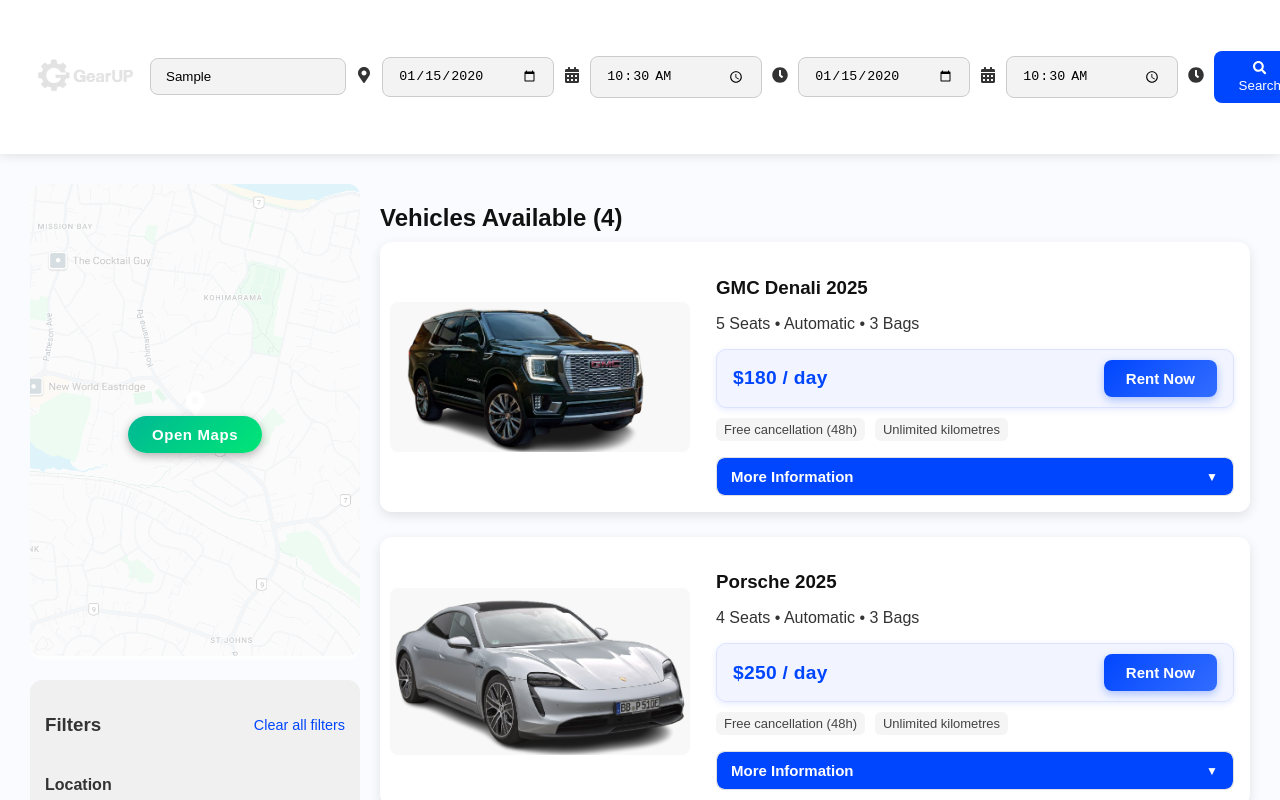
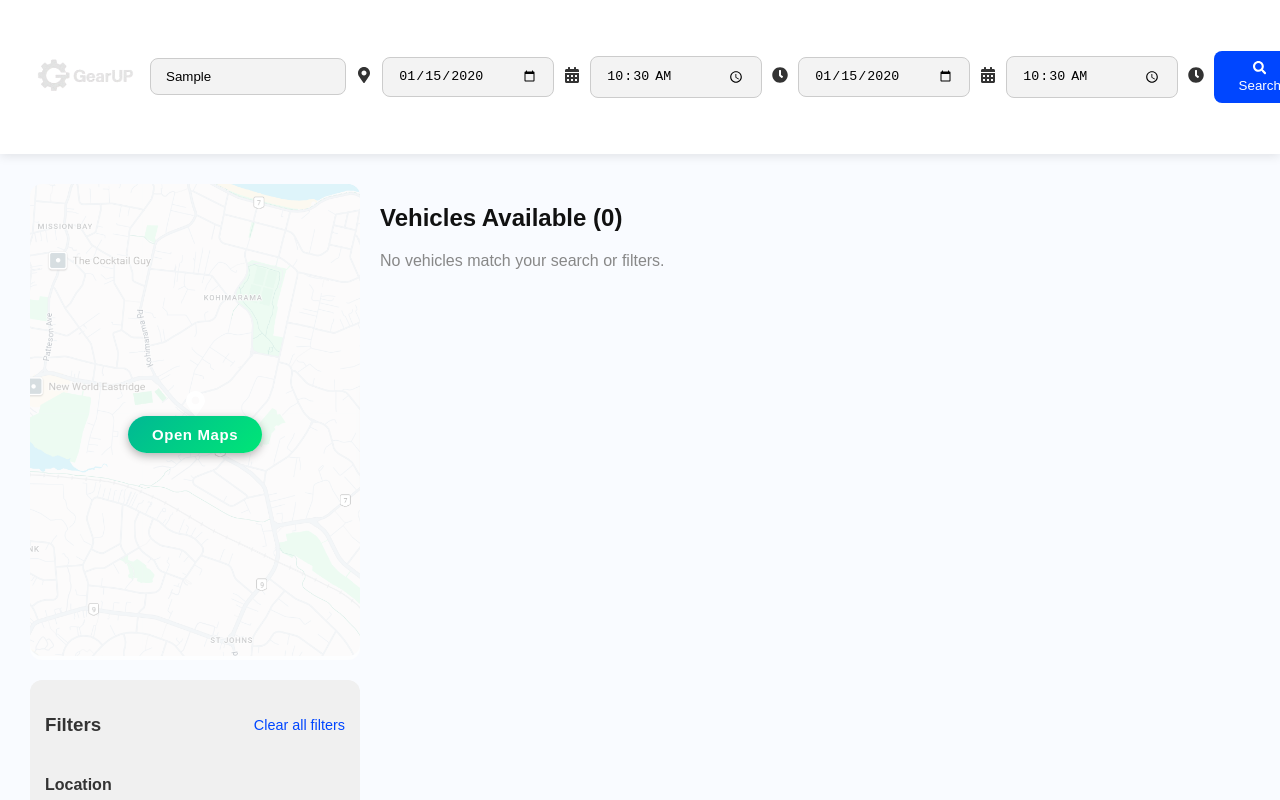
Before and after one commit to Aviyash1/GearUP-Vehicle-Rental-App, a React (Create React App) app in the folder avi/search-page/: page / in a window 1280 px wide. Both pictures are taken after typing "Sample", "2020-01-15", "10:30", "2020-01-15", "10:30" into the empty fields and a click on the button "Search". Shown: the top 800 px of the page. Built offline with nearby package versions, Linux system fonts and the light colour scheme.

Commit message:
Added search support

```diff
--- a/avi/search-page/src/SearchPage.js
+++ b/avi/search-page/src/SearchPage.js
@@ -8,7 +8,7 @@ import logoImage from "./images/logo.png";
 import { FaMapMarkerAlt, FaCalendarAlt, FaClock, FaSearch } from "react-icons/fa";
 
 function SearchPage() {
-  // Sample car data
+  // All car listings (simulated data)
   const allCars = [
     {
       id: 1,
@@ -18,6 +18,8 @@ function SearchPage() {
       bags: 3,
       price: 180,
       location: "Auckland",
+      availableFrom: "2025-11-11T08:00",
+      availableTo: "2025-11-25T23:00",
       image: gmcImage,
     },
     {
@@ -28,6 +30,8 @@ function SearchPage() {
       bags: 3,
       price: 250,
       location: "Queenstown",
+      availableFrom: "2025-11-10T10:00",
+      availableTo: "2025-11-20T22:00",
       image: porscheImage,
     },
     {
@@ -38,6 +42,8 @@ function SearchPage() {
       bags: 2,
       price: 300,
       location: "Auckland",
+      availableFrom: "2025-11-15T09:00",
+      availableTo: "2025-12-01T21:00",
       image: mercedesImage,
     },
     {
@@ -48,17 +54,24 @@ function SearchPage() {
       bags: 3,
       price: 150,
       location: "Queenstown",
+      availableFrom: "2025-11-01T07:00",
+      availableTo: "2025-11-30T23:00",
       image: gmcImage,
     },
   ];
 
   // States
-  const [cars, setCars] = useState(allCars);
+  const [cars] = useState(allCars);
+  const [pickupLocation, setPickupLocation] = useState("");
+  const [pickupDate, setPickupDate] = useState("");
+  const [pickupTime, setPickupTime] = useState("");
+  const [returnDate, setReturnDate] = useState("");
+  const [returnTime, setReturnTime] = useState("");
   const [locationFilter, setLocationFilter] = useState([]);
   const [transmissionFilter, setTransmissionFilter] = useState([]);
   const [priceFilter, setPriceFilter] = useState([]);
 
-  // Filter logic
+  // Filter toggle handler
   const handleFilterChange = (filterType, value) => {
     const updateFilter = (prev) =>
       prev.includes(value)
@@ -70,12 +83,16 @@ function SearchPage() {
     if (filterType === "price") setPriceFilter(updateFilter);
   };
 
-  const filteredCars = allCars.filter((car) => {
+  // Main filtering logic
+  const filteredCars = cars.filter((car) => {
     const locationMatch =
-      locationFilter.length === 0 || locationFilter.includes(car.location);
+      (pickupLocation === "" || car.location.toLowerCase().includes(pickupLocation.toLowerCase())) &&
+      (locationFilter.length === 0 || locationFilter.includes(car.location));
+
     const transmissionMatch =
       transmissionFilter.length === 0 ||
       transmissionFilter.includes(car.transmission);
+
     const priceMatch =
       priceFilter.length === 0 ||
       priceFilter.some((range) => {
@@ -84,28 +101,42 @@ function SearchPage() {
         return true;
       });
 
-    return locationMatch && transmissionMatch && priceMatch;
+    // Combine date & time into a full datetime string
+    const pickupDateTime = pickupDate && pickupTime ? `${pickupDate}T${pickupTime}` : null;
+    const returnDateTime = returnDate && returnTime ? `${returnDate}T${returnTime}` : null;
+
+    const dateMatch =
+      !pickupDateTime ||
+      !returnDateTime ||
+      (car.availableFrom <= pickupDateTime && car.availableTo >= returnDateTime);
+
+    return locationMatch && transmissionMatch && priceMatch && dateMatch;
   });
 
   return (
     <div className="search-container">
-      {/* HEADER */}
+      {/* HEADER BAR */}
       <header className="header">
         <img src={logoImage} alt="Logo" className="logo-img" />
         <div className="search-bar">
-          <input type="text" placeholder="Pick-up Location" />
+          <input
+            type="text"
+            placeholder="Pick-up Location"
+            value={pickupLocation}
+            onChange={(e) => setPickupLocation(e.target.value)}
+          />
           <div className="input-icon"><FaMapMarkerAlt /></div>
 
-          <input type="date" />
+          <input type="date" value={pickupDate} onChange={(e) => setPickupDate(e.target.value)} />
           <div className="input-icon"><FaCalendarAlt /></div>
 
-          <input type="time" />
+          <input type="time" value={pickupTime} onChange={(e) => setPickupTime(e.target.value)} />
           <div className="input-icon"><FaClock /></div>
 
-          <input type="date" />
+          <input type="date" value={returnDate} onChange={(e) => setReturnDate(e.target.value)} />
           <div className="input-icon"><FaCalendarAlt /></div>
 
-          <input type="time" />
+          <input type="time" value={returnTime} onChange={(e) => setReturnTime(e.target.value)} />
           <div className="input-icon"><FaClock /></div>
 
           <button className="search-btn">
@@ -116,7 +147,7 @@ function SearchPage() {
 
       {/* MAIN CONTENT */}
       <main className="main-layout">
-        {/* LEFT SIDEBAR */}
+        {/* SIDEBAR */}
         <aside className="sidebar">
           <div className="map-box">
             <img src={mapImage} alt="Map" className="map-img" />
@@ -200,7 +231,7 @@ function SearchPage() {
           </div>
         </aside>
 
-        {/* RESULTS SECTION */}
+        {/* RESULTS */}
         <section className="results">
           <h2>Vehicles Available ({filteredCars.length})</h2>
 
@@ -209,26 +240,11 @@ function SearchPage() {
               <img src={car.image} alt={car.name} />
               <div className="car-info">
                 <h3>{car.name}</h3>
-                <p>
-                  {car.seats} Seats • {car.transmission} • {car.bags} Bags
-                </p>
+                <p>{car.seats} Seats • {car.transmission} • {car.bags} Bags</p>
 
                 <div className="price-section">
                   <h4>${car.price} / day</h4>
                   <button className="rent-btn">Rent Now</button>
-                </div>
-
-                <div className="car-features">
-                  <span className="tooltip">Free cancellation (48h)
-                    <span className="tooltiptext">
-                      Cancel up to 48 hours before pick-up for a full refund.
-                    </span>
-                  </span>
-                  <span className="tooltip">Unlimited kilometres
-                    <span className="tooltiptext">
-                      Drive as much as you want, with no distance limits.
-                    </span>
-                  </span>
                 </div>
 
                 <details className="info-dropdown">
@@ -246,7 +262,7 @@ function SearchPage() {
 
           {filteredCars.length === 0 && (
             <p style={{ color: "#888", marginTop: "20px" }}>
-              No vehicles match your filters.
+              No vehicles match your search or filters.
             </p>
           )}
         </section>
```
